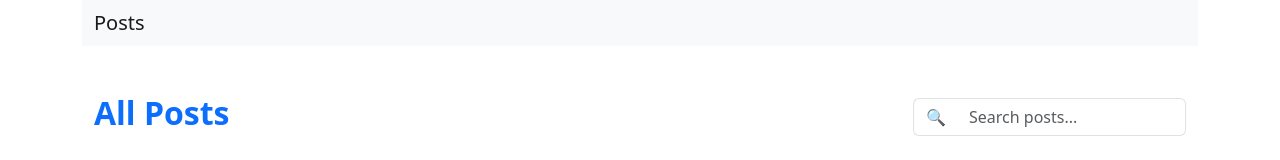
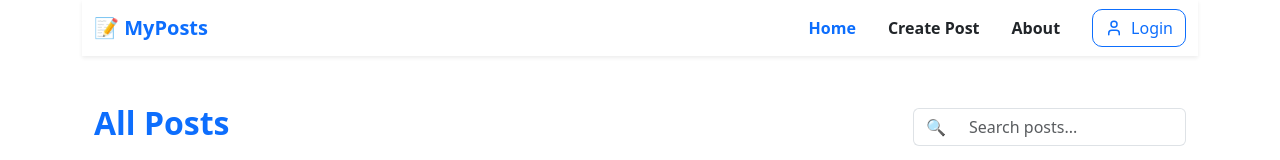
Before and after one commit to NonimUdara/MERN_CRUD_APP, a React (Create React App) app in the folder client/: page / in a window 1280 px wide. Shown: the top 160 px of the page. Built offline with nearby package versions, Linux system fonts and the light colour scheme; no server answers.

Commit message:
update navbar

```diff
--- a/client/src/components/NavBar.js
+++ b/client/src/components/NavBar.js
@@ -1,24 +1,83 @@
-import React, { Component } from 'react'
+import React, { Component } from "react";
+import { Link, NavLink } from "react-router-dom";
+import { motion } from "framer-motion";
+import { User, Menu } from "lucide-react";
+import "bootstrap/dist/css/bootstrap.min.css";
 
 export default class NavBar extends Component {
+  constructor(props) {
+    super(props);
+    this.state = {
+      isOpen: false,
+    };
+  }
+
+  toggleMenu = () => {
+    this.setState({ isOpen: !this.state.isOpen });
+  };
+
   render() {
+    const { isOpen } = this.state;
+
     return (
-            <div>
-                <nav className="navbar navbar-expand-lg navbar-light bg-light">
-                    <div className="container-fluid">
-                        <button style={{margin:'10px'}} className="navbar-toggler" type="button" data-bs-toggle="collapse" data-bs-target="#navbarNav" aria-controls="navbarNav" aria-expanded="false" aria-label="Toggle navigation">
-                            <span className="navbar-toggler-icon"></span>
+      <nav className="navbar navbar-expand-lg navbar-light bg-white shadow-sm">
+        <div className="container">
+          {/* Brand */}
+          <Link className="navbar-brand fw-bold text-primary" to="/">
+            📝 MyPosts
+          </Link>
+
+          {/* Hamburger toggle */}
+          <button
+            className="navbar-toggler border-0"
+            type="button"
+            onClick={this.toggleMenu}
+          >
+            <Menu size={24} />
           </button>
-                        <div className="collapse navbar-collapse" id="navbarNav">
-                            <ul className="navbar-nav">
-                                <li className="nav-item">
-                                    <a className="navbar-brand" aria-current="page" href="/">Posts</a>
-                                </li>
+
+          {/* Navbar links */}
+          <div
+            className={`collapse navbar-collapse ${isOpen ? "show" : ""}`}
+          >
+            <ul className="navbar-nav ms-auto mb-2 mb-lg-0">
+              {[
+                { name: "Home", path: "/" },
+                { name: "Create Post", path: "/add" },
+                { name: "About", path: "/about" },
+              ].map((link, idx) => (
+                <motion.li
+                  key={idx}
+                  className="nav-item"
+                  whileHover={{ scale: 1.1 }}
+                >
+                  <NavLink
+                    to={link.path}
+                    className={({ isActive }) =>
+                      "nav-link px-3 fw-semibold" +
+                      (isActive ? " text-primary" : " text-dark")
+                    }
+                    onClick={() => this.setState({ isOpen: false })}
+                  >
+                    {link.name}
+                  </NavLink>
+                </motion.li>
+              ))}
             </ul>
+
+            {/* User/Login Button */}
+            <motion.div whileHover={{ scale: 1.05 }}>
+              <Link
+                to="/login"
+                className="btn btn-outline-primary ms-lg-3 d-flex align-items-center gap-2"
+                style={{ borderRadius: "10px" }}
+              >
+                <User size={18} /> Login
+              </Link>
+            </motion.div>
           </div>
         </div>
       </nav>
-            </div>
-        )
+    );
   }
 }
```
Lines whose indentation alone changed are shown as unchanged.
